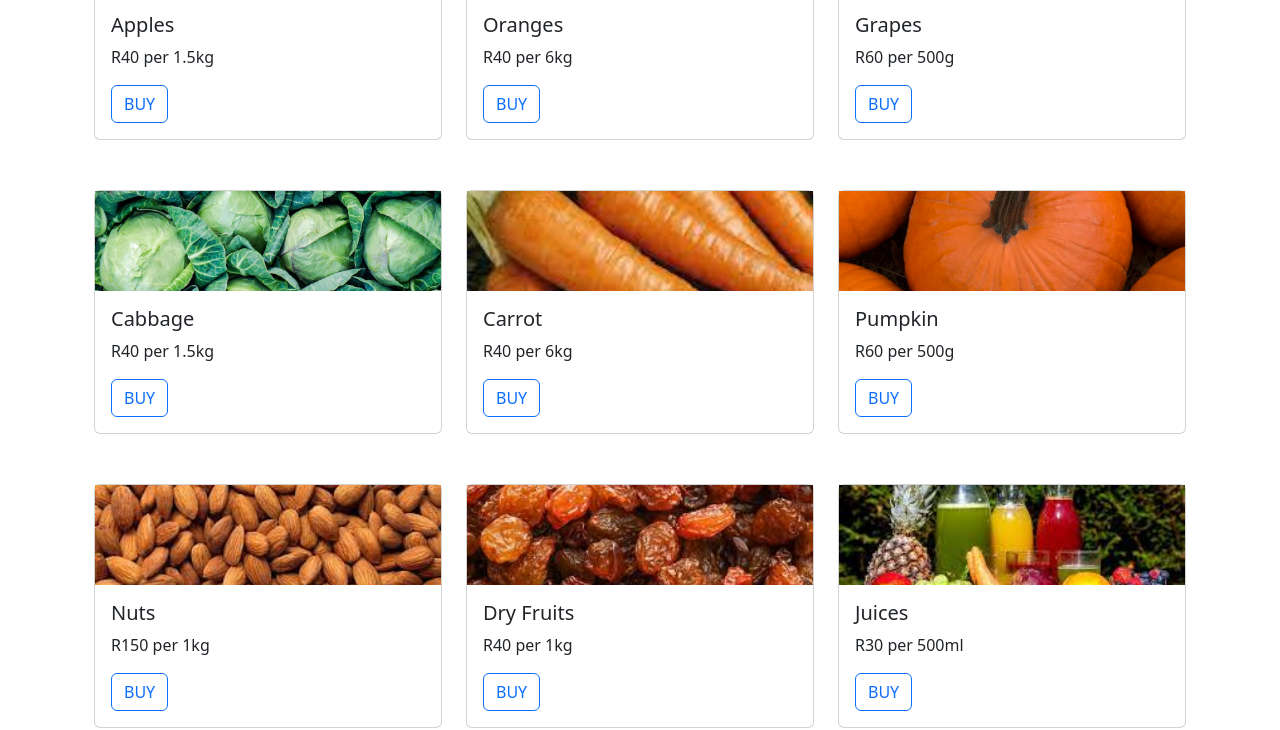
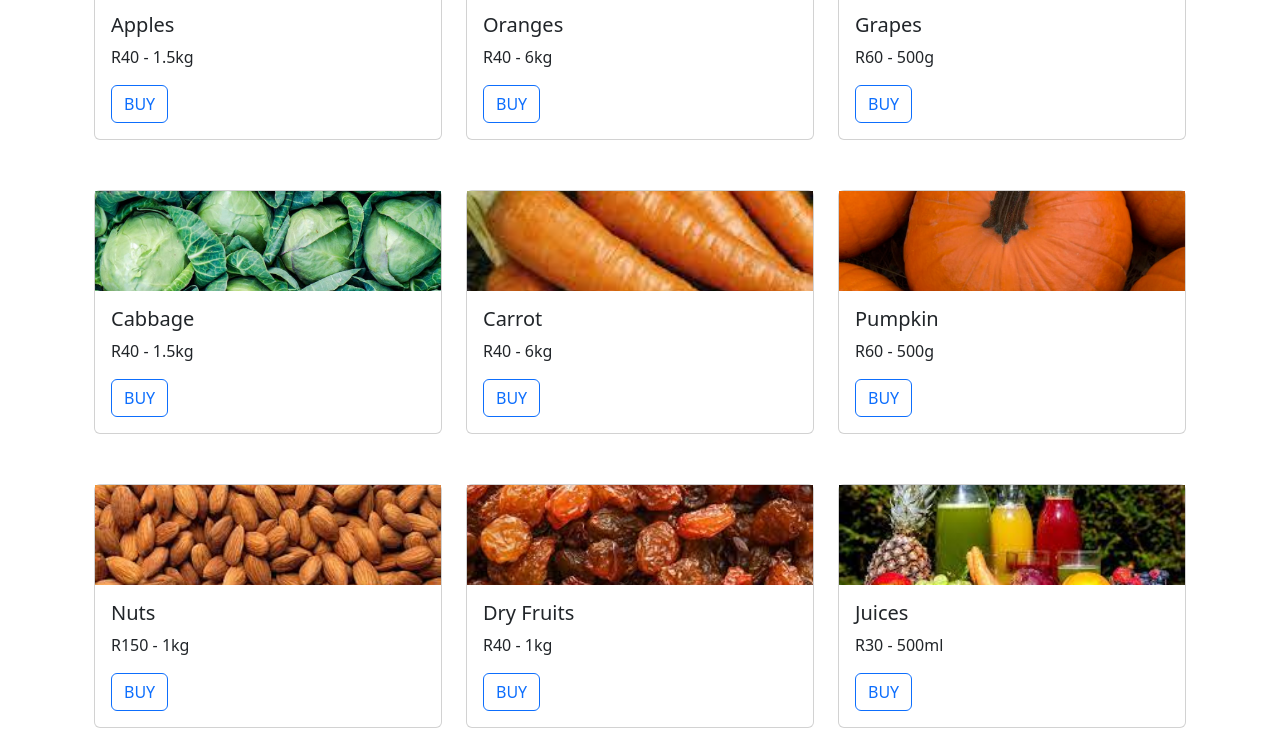
Before and after one commit to P-Ghub/project-first, a plain HTML site: page index.html in a window 1280 px wide. Shown: the part 316-1046 px from the top of the page. Drawn offline with nearby package versions, Linux system fonts and the light colour scheme.

Commit message:
per replaced with '-' in index.html

```diff
--- a/index.html
+++ b/index.html
@@ -61,7 +61,7 @@
               <img src="apples.jpg" class="img-fluid responsive-img" style="width: 100%; height: 100px; object-fit: cover;" alt="apples">
               <div class="card-body ">
                 <h5 class="card-title">Apples</h5>
-                <p class="card-text">R40 per 1.5kg</p>
+                <p class="card-text">R40 -  1.5kg</p>
                 <div class="d-flex justify-content-sm-center justify-content-lg-start">
                   <button type="button" class="btn btn-outline-primary ">BUY</button>
                 </div>
@@ -73,7 +73,7 @@
               <img src="oranges.jpg" class="img-fluid responsive-img" style="width: 100%; height: 100px; object-fit: cover;" alt="oranges">
               <div class="card-body">
                 <h5 class="card-title">Oranges</h5>
-                <p class="card-text">R40 per 6kg </p>
+                <p class="card-text">R40 -  6kg </p>
                 <div class="d-flex justify-content-sm-center justify-content-lg-start">
                   <button type="button" class="btn btn-outline-primary">BUY</button>
                 </div>
@@ -85,7 +85,7 @@
               <img src="grapes.jpg" class="img-fluid responsive-img" style="width: 100%; height: 100px; object-fit: cover;" alt="grapes">
               <div class="card-body">
                 <h5 class="card-title"> Grapes</h5>
-                <p class="card-text">R60 per 500g</p>
+                <p class="card-text">R60 -  500g</p>
                 <div class="d-flex justify-content-sm-center justify-content-lg-start">
                   <button type="button" class="btn btn-outline-primary">BUY</button>
                 </div>
@@ -103,7 +103,7 @@
             <img src="cabbage.jpg" class="img-fluid responsive-img" style="width: 100%; height: 100px; object-fit: cover;" alt="cabbage">
             <div class="card-body ">
               <h5 class="card-title">Cabbage</h5>
-              <p class="card-text">R40 per 1.5kg</p>
+              <p class="card-text">R40 -  1.5kg</p>
               <div class="d-flex justify-content-sm-center justify-content-lg-start">
                 <button type="button" class="btn btn-outline-primary ">BUY</button>
               </div>
@@ -115,7 +115,7 @@
             <img src="carrot.jpg" class="img-fluid responsive-img" style="width: 100%; height: 100px; object-fit: cover;" alt="carrot">
             <div class="card-body">
               <h5 class="card-title">Carrot</h5>
-              <p class="card-text">R40 per 6kg </p>
+              <p class="card-text">R40 -  6kg </p>
               <div class="d-flex justify-content-sm-center justify-content-lg-start">
                 <button type="button" class="btn btn-outline-primary">BUY</button>
               </div>
@@ -127,7 +127,7 @@
             <img src="pumpkin.jpg" class="img-fluid responsive-img" style="width: 100%; height: 100px; object-fit: cover;" alt="pumpkin">
             <div class="card-body">
               <h5 class="card-title">Pumpkin</h5>
-              <p class="card-text">R60 per 500g</p>
+              <p class="card-text">R60 -  500g</p>
               <div class="d-flex justify-content-sm-center justify-content-lg-start">
                 <button type="button" class="btn btn-outline-primary">BUY</button>
               </div>
@@ -145,7 +145,7 @@
                 <img src="almonds.jpg" class="img-fluid responsive-img" style="width: 100%; height: 100px; object-fit: cover;" alt="almonds">
                 <div class="card-body ">
                   <h5 class="card-title">Nuts</h5>
-                  <p class="card-text">R150 per 1kg</p>
+                  <p class="card-text">R150 -  1kg</p>
                   <div class="d-flex justify-content-sm-center justify-content-lg-start">
                     <button type="button" class="btn btn-outline-primary ">BUY</button>
                   </div>
@@ -157,7 +157,7 @@
                 <img src="raisins.jpg" class="img-fluid responsive-img" style="width: 100%; height: 100px; object-fit: cover;" alt="raisins">
                 <div class="card-body">
                   <h5 class="card-title">Dry Fruits</h5>
-                  <p class="card-text">R40 per 1kg </p>
+                  <p class="card-text">R40 -  1kg </p>
                   <div class="d-flex justify-content-sm-center justify-content-lg-start">
                     <button type="button" class="btn btn-outline-primary">BUY</button>
                   </div>
@@ -169,7 +169,7 @@
                 <img src="juices.jpg" class="img-fluid responsive-img" style="width: 100%; height: 100px; object-fit: cover;" alt="juices">
                 <div class="card-body">
                   <h5 class="card-title">Juices</h5>
-                  <p class="card-text">R30 per 500ml</p>
+                  <p class="card-text">R30 -  500ml</p>
                   <div class="d-flex justify-content-sm-center justify-content-lg-start">
                     <button type="button" class="btn btn-outline-primary">BUY</button>
                   </div>
@@ -203,7 +203,7 @@
           <div class="row">
             <div class="col-md-12">
               <div class="mb-3 text-center" style="margin-top: 50px;">
-                <h3>Contact</h3>
+                <h3>Let's Stay in Touch</h3>
                 <img src="logo.jpg" class="img-fluid responsive-img" style="width: 30%; height: 200px; object-fit: cover;" alt="Logo">
                 <form>
                   <div class="mb-3">
```
